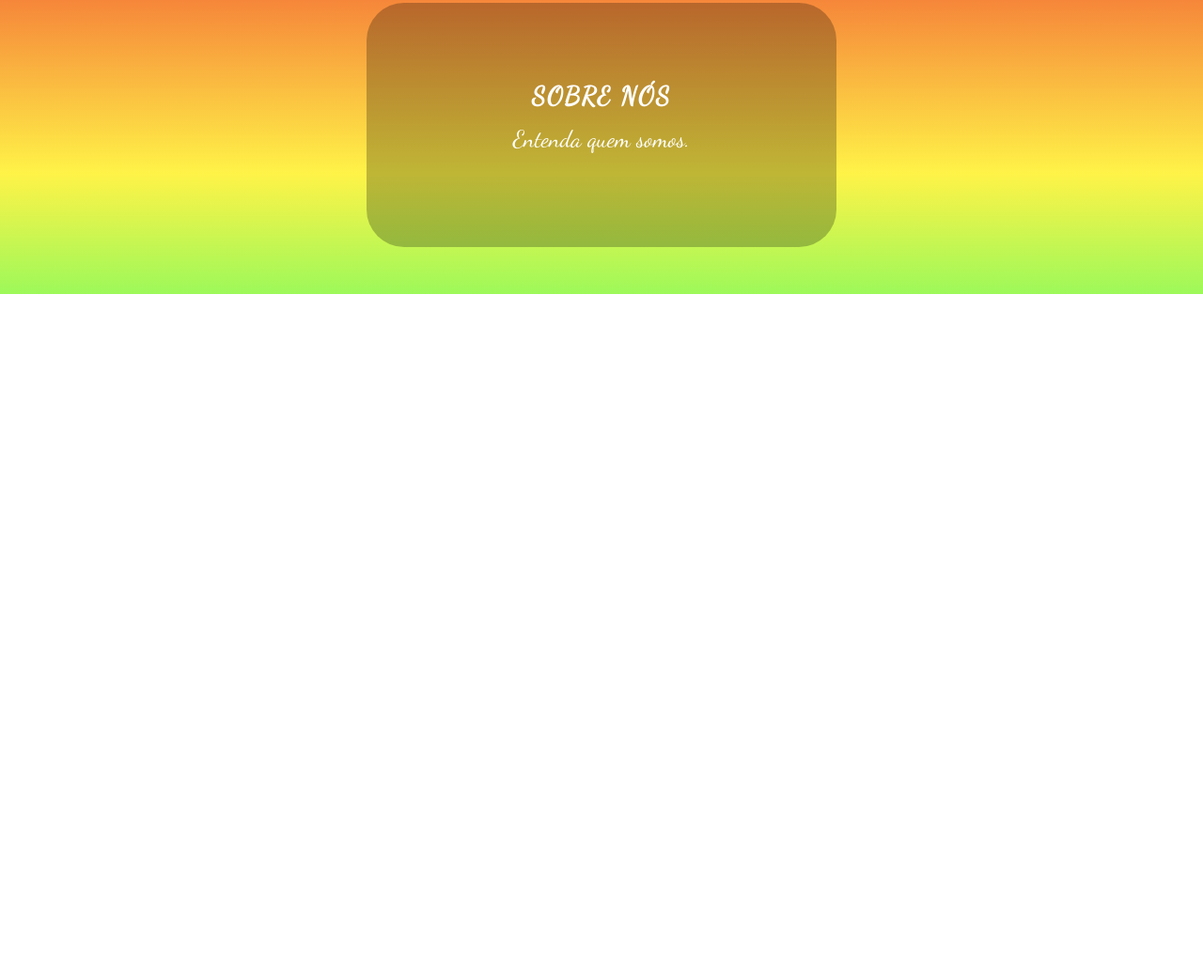
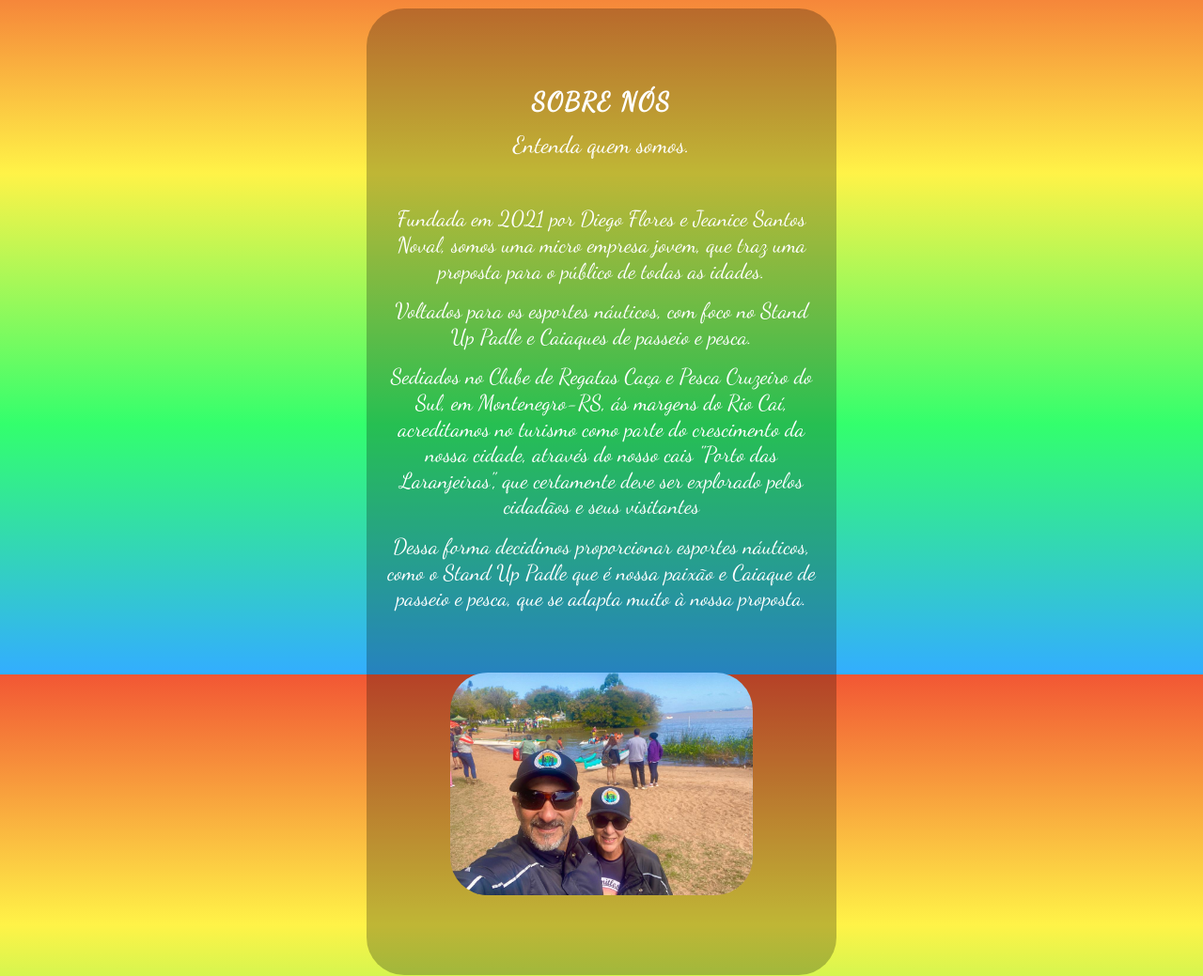
Before and after one commit to BorbaBruno/Limitless, a plain HTML site: page index.html in a window 1280 px wide. Shown: the part 2482-3521 px from the top of the page at 94% size. Before the commit the page ends 2795 px from the top, so only its background shows below. Drawn offline with nearby package versions, Linux system fonts and the light colour scheme.

Commit message:
section about

```diff
--- a/index.html
+++ b/index.html
@@ -264,8 +264,17 @@
         <header>
           <h4>SOBRE NÓS</h4>
           <h2>Entenda quem somos.</h2>
+          <p>Fundada em 2021 por Diego Flores e Jeanice Santos Noval, somos uma micro empresa jovem, que traz uma proposta para o público de todas as idades.</p>
+          <p>Voltados para os esportes náuticos, com foco no Stand Up Padle e Caiaques de passeio e pesca.</p>
+          <p>Sediados no Clube de Regatas Caça e Pesca Cruzeiro do Sul, em Montenegro-RS, ás margens do Rio Caí, acreditamos no turismo como parte do crescimento da nossa cidade, através do nosso cais "Porto das Laranjeiras", que certamente deve ser explorado pelos cidadãos e seus visitantes</p>
+          <p>Dessa forma decidimos proporcionar esportes náuticos, como o Stand Up Padle que é nossa paixão e Caiaque de passeio e pesca, que se adapta muito à nossa proposta.</p>
         </header>
       </div>
+
+      <div class="col-b">
+        <img src="assets/outras/ciradores.jpeg" alt="">
+      </div>
+
     </div>
   </section>
 
--- a/styles.css
+++ b/styles.css
@@ -316,7 +316,7 @@
   }
 
   #home p {
-    font-size: 2rem;
+    font-size: 2.3rem;
     line-height: 150%;
     font-weight: 500;
     color: rgb(255, 255, 255);
@@ -351,7 +351,7 @@
   #home .stat p {
     margin: 0;
     color: #fff;
-    font-size: 1.8rem;
+    font-size: 2rem;
     letter-spacing: .2rem;
     font-weight: 600;
     line-height: 100%;
@@ -476,20 +476,23 @@
     font-size: 2.5rem;
   }
 
-  #about .content p {
+  #about p {
     margin-top: 1.5rem;
+    line-height: 120%;
     margin-bottom: 1.5rem;
     text-align: center;
-    font-size: 1.5rem;
+    font-size: 2.3rem;
     color: #fff;
-    font-weight: 100;
+    font-weight: 500;
   }
 
   #about img {
     width: 70%;
     height: 70%;
-    margin-top: 10rem;
+    margin-top: 5rem;
     margin-bottom: 3rem;
+
+    border-radius: 4rem;
 
     object-fit: contain;
   }
```
